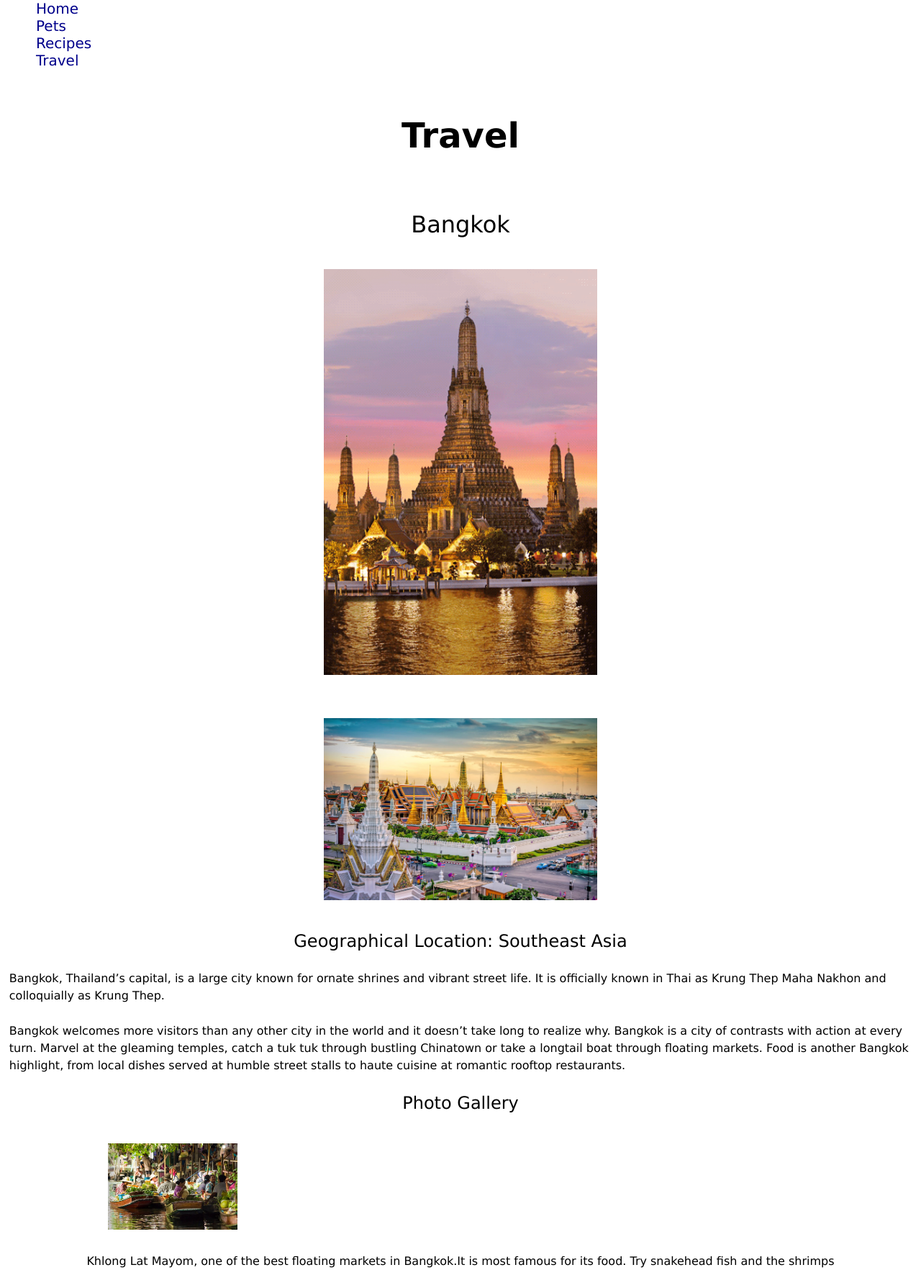
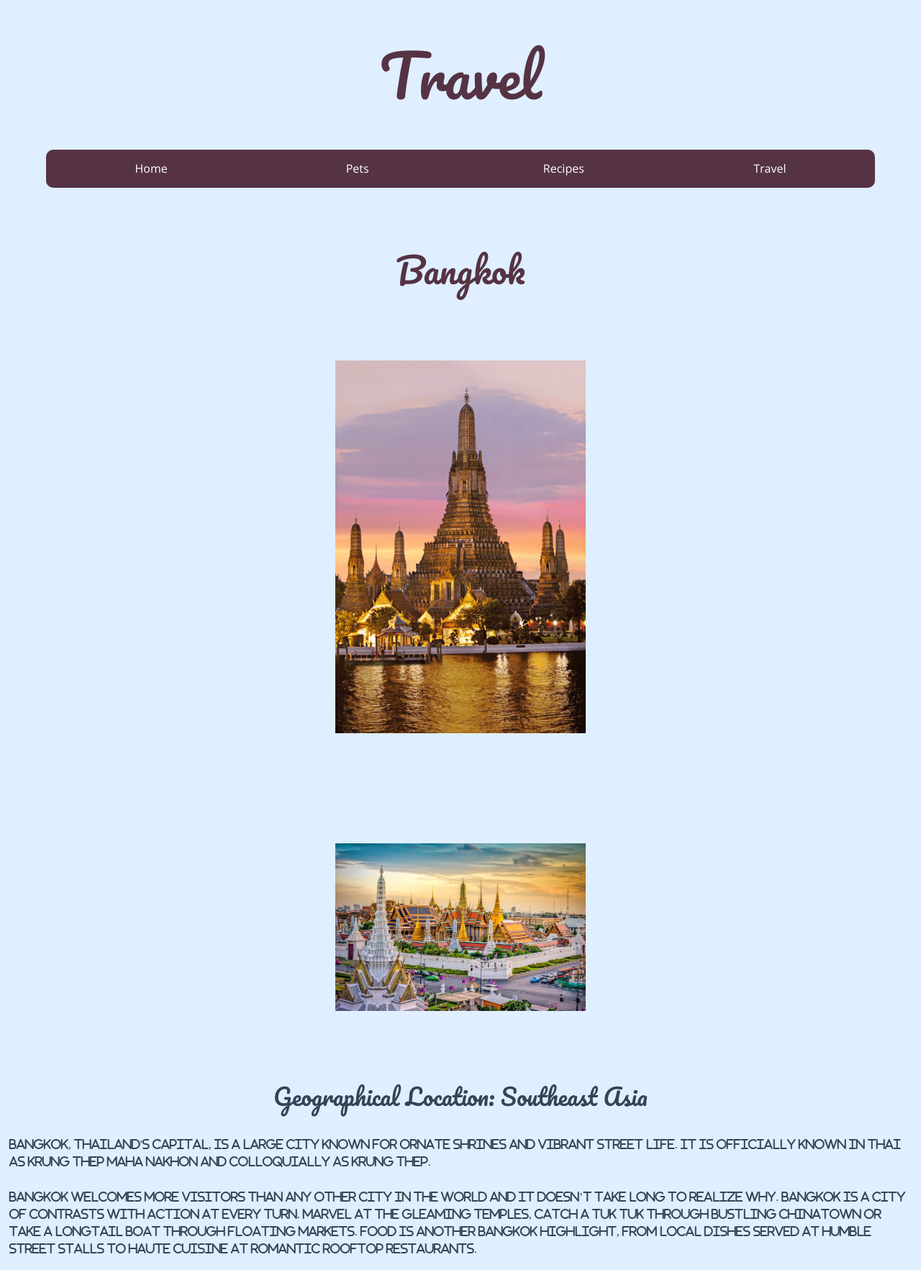
Before and after one commit to RaymoneXTY/ccp_mobile_w24, a plain HTML site: page travel.html in a window 1280 px wide. Shown: the top 1765 px of the page at 72% size. Drawn offline with nearby package versions, Linux system fonts and the light colour scheme.

Commit message:
Add files via upload

```diff
--- a/css/style.css
+++ b/css/style.css
@@ -1,18 +1,50 @@
-body {font-family: Verdana, Geneva, Tahoma, sans-serif;}
+@import url("https://fonts.googleapis.com/css2?family=Open+Sans:wght@400;700&family=Pacifico&display=swap");
+@font-face {
+    font-family: 'Font Awesome 5 Free';
+    font-style: normal;
+    font-weight: 900;
+    font-display: block;
+    src: url("https://amitsh.com/2020/styleStage/fontawesome/webfonts/fa-solid-900.eot");
+    src: url("https://amitsh.com/2020/styleStage/fontawesome/webfonts/fa-solid-900.eot?#iefix") format("embedded-opentype"), url("https://amitsh.com/2020/styleStage/fontawesome/webfonts/fa-solid-900.woff2") format("woff2"), url("https://amitsh.com/2020/styleStage/fontawesome/webfonts/fa-solid-900.woff") format("woff"), url("https://amitsh.com/2020/styleStage/fontawesome/webfonts/fa-solid-900.ttf") format("truetype"), url("https://amitsh.com/2020/styleStage/fontawesome/webfonts/fa-solid-900.svg#fontawesome") format("svg");
+}
 
-a {color: darkblue;
-    text-decoration: grey;}
+@font-face {
+    font-family: 'Font Awesome 5 Brands';
+    font-style: normal;
+    font-weight: 400;
+    font-display: block;
+    src: url("https://amitsh.com/2020/styleStage/fontawesome/webfonts/fa-brands-400.eot");
+    src: url("https://amitsh.com/2020/styleStage/fontawesome/webfonts/fa-brands-400.eot?#iefix") format("embedded-opentype"), url("https://amitsh.com/2020/styleStage/fontawesome/webfonts/fa-brands-400.woff2") format("woff2"), url("https://amitsh.com/2020/styleStage/fontawesome/webfonts/fa-brands-400.woff") format("woff"), url("https://amitsh.com/2020/styleStage/fontawesome/webfonts/fa-brands-400.ttf") format("truetype"), url("https://amitsh.com/2020/styleStage/fontawesome/webfonts/fa-brands-400.svg#fontawesome") format("svg");
+}
+:root {
+    --clr-white: #fff;
+    --clr-background: #dfefff;
+    --clr-light: #bcd;
+    --clr-mid: #534;
+    --clr-dark: #345;
+    --clr-black: #123;
+    }
 
-a:link {color: darkblue;
-    text-decoration: grey;}
-a:visited {color: purple;
-    text-decoration: grey;}
-a:hover {color: red;
-    text-decoration: grey;}
-a:active {color: red;
-    background-color: grey;
-    text-decoration: grey;
-    font-weight: bold;}
+body {
+    font-family: 'Open Sans', sans-serif;
+    background-color: var(--clr-background);
+    color: var(--clr-dark);
+    min-width: 320px;
+    }
+
+header > h1 {
+    font-family: 'Pacifico', cursive;
+    font-weight: normal;
+    text-align: center;
+    line-height: 1;
+    font-size: 500%;
+    margin: 5%;
+    }
+header > h1::first-line {
+        color: var(--clr-mid);
+        }
+
+/* set the skip to main content link */
 a.skip_to_main {position: absolute;
     left: -9999px;
     z-index: 999;
@@ -25,60 +57,97 @@ a.skip_to_main:focus {left: 50%;
   transform: translateX(-50%);
   opacity: 1;}
 
-h1 {font-family: Verdana, Geneva, Tahoma, sans-serif;
-    font-size: 300%;
+
+/* set the navigation bar */
+nav ul {display: grid;
+    grid-template-columns: repeat(4, 1fr);
+    grid-gap: 20px;
+    padding: 1%;
+    margin: 5%;
+    justify-content: center;
+    align-content: center;
+    justify-items: center;
+    align-items: center;
+    background-color: var(--clr-mid);
+    border-radius: 10px;
+    }
+ul li {font-size: 100%;
+    font-weight: normal;
     text-align: center;
-    font-weight: bold;
-    margin: 5%;}
+    color: var(--clr-white);
+    padding: 1%;
+    background-color: var(--clr-mid);
+    }
+
+a:link {color: var(--clr-white);}
+a:visited {color: lightgoldenrodyellow;}
+a:hover {color: var(--clr-light);
+    background-color: var(--clr-dark);}
+a:active {color: var(--clr-dark);
+    background-color: var(--clr-light);}
+
+/* set the link in the main content ares */
+a.source:link {color: var(--clr-mid);}
+a.source:visited {color: var(--clr-dark);}
+a.source:hover {color: var(--clr-light);
+    background-color: var(--clr-dark);}
+a.source:active {color: var(--clr-light);}
 
 
-h2 {font-family: Verdana, Geneva, Tahoma, sans-serif;
+h2 {font-family: 'Pacifico', cursive;
+    font-weight: normal;
+    text-align: center;
+    color: var(--clr-mid);
+    line-height: 1;
+    font-size: 300%;
+    margin: 2%;}
+h3 {font-family: 'Pacifico', cursive;
+    font-weight: normal;
+    text-align: center;
+    line-height: 1;
     font-size: 200%;
-    color: black;
-    margin: 1%;}
-h3 {font-family: Verdana, Geneva, Tahoma, sans-serif;
-        font-size: 150%;
-        color: black;
-        margin: 1%;}
+    margin: 2%;}
 
-p {line-height: 1.5;
+p {font-family: "Font Awesome 5 Free";
+    font-size: 100%;
+    line-height: 1.5;
     margin:1%;}
 
-img {padding: 10px;
-    margin: 20px;}
+img {display: block;
+    padding: 2%;
+    margin: 4%;}
 
-ul {margin-left: 50px;
-    font-size: 20px;
-    font-family: Verdana, Geneva, Tahoma, sans-serif;
-    }
-
-ol {margin-left: 50px;
-    font-size: 15px;
-    font-family: Verdana, Geneva, Tahoma, sans-serif;
-    list-style-type: lower-alpha;
-    }
-footer {font-family: 'Times New Roman', Times, serif;
-    font-size: 15px;
-    text-align: center;
-    margin: 20px;}
+video {display: block;
+    padding: 2%;
+    margin: 4%;}
 
 div {display: grid;
     grid-template-columns: 1fr;
     align-items: center;
     justify-items: center;}
 
+div ol {margin-left: 50px;
+    font-size: 100%;
+    font-family: "Font Awesome 5 Brands";
+    line-height: 1.5;
+    list-style-type: lower-alpha;
+    }
+footer {font-family: "Font Awesome 5 Brands";
+    font-size: 5%;
+    text-align: center;
+    margin: 10%;}
+
+
 
 /* set the grid layout for the pets gallery */
 .pet_gallery {display: grid;
     grid-template-columns: repeat(4, 1fr);
-    grid-gap: 20px;
+    grid-gap: 2%;
     border: 2px dashed darkblue;
-    margin: 5px;
+    margin: 2%;
     align-items: center;
     justify-items: center;}
-@media (max-width: 600px) {
-    .pet_gallery {grid-template-columns: repeat(2, 1fr);}
-}
+
 
 .pet_gallery * {width: 100%;
     height: 100%;
@@ -87,12 +156,28 @@ div {display: grid;
 /* set the grid layout for the recipes gallery */
 .recipe_gallery {display: grid;
     grid-template-columns: repeat(3, 1fr);
-    grid-gap: 20px;
+    grid-gap: 2%;
     border: 2px dashed darkblue;
-    margin: 5px;
+    margin: 2%;
     align-items: center;
     justify-items: center;}
 
 .recipe_gallery * {width: 100%;
     height: 100%;
     object-fit: cover;}
+
+.travel_gallery {display: grid;
+    grid-template-columns: 1fr;
+    grid-gap: 1%;
+    border: 2px dashed darkblue;
+    margin: 2%;
+    padding: 1%;
+    align-content: center;
+    justify-content: center;
+    align-items: center;
+    justify-items: left;}
+.travel_gallery * {max-width: 100%;
+    object-fit:cover;}
+figure {display: block;
+    padding: 2%;}
+figcaption {font-family: "Font Awesome 5 Free";}
--- a/travel.html
+++ b/travel.html
@@ -9,6 +9,7 @@
 </head>
 <body>
     <header>
+    <h1>Travel</h1>
     <nav>
         <a class="skip_to_main" href=#main>Skip to Main Content</a>
         <ul>
@@ -18,7 +19,6 @@
             <li><a href = "travel.html">Travel</a></li>
         </ul>
         </nav>
-    <h1>Travel</h1>
     </header>
     <main id="main">
         <div>
@@ -26,9 +26,10 @@
             <img class="intro" src="images/travel_images/bangkok_gif.gif" width = "400" alt="Bangkok">
             <img class="intro" src="images/travel_images/bangkok-nongif.jpeg " width = "400" alt="Bangkok">
             <h3>Geographical Location: Southeast Asia</h3>
-            <p>Bangkok, Thailand’s capital, is a large city known for ornate shrines and vibrant street life. It is officially known in Thai as Krung Thep Maha Nakhon and colloquially as Krung Thep.</p>
+            <p>Bangkok, Thailand's capital, is a large city known for ornate shrines and vibrant street life. It is officially known in Thai as Krung Thep Maha Nakhon and colloquially as Krung Thep.</p>
             <p>Bangkok welcomes more visitors than any other city in the world and it doesn’t take long to realize why. Bangkok is a city of contrasts with action at every turn. Marvel at the gleaming temples, catch a tuk tuk through bustling Chinatown or take a longtail boat through floating markets. Food is another Bangkok highlight, from local dishes served at humble street stalls to haute cuisine at romantic rooftop restaurants.</p>
             <h3>Photo Gallery</h3>
+            <div class="travel_gallery">
                 <figure>
                     <img src="images/travel_images/khlong_lat_mayom.jpeg" width ="200" alt = "Khlong Lat Mayom water market">
                     <figcaption>Khlong Lat Mayom, one of the best floating markets in Bangkok.It is most famous for its food. Try snakehead fish and the shrimps</figcaption>
@@ -46,6 +47,7 @@
                     <figcaption>Wat Arun is one of the most popular and well-known places of worship. Famous for its iridescent glow when first light hits its porcelain finish at dawn, it also resembles an ancient city at first glance</figcaption>
                 </figure>
             </div>
+        </div>
 
             <!-- Jackie Wolf -->
 
@@ -59,6 +61,7 @@
             <p>Los Angeles is a sprawling Southern California city and the center of the nation's film and television industry. Near its iconic Hollywood sign, studios such as Paramount Pictures, Universal and Warner Brothers offer behind-the-scenes tours. On Hollywood Boulevard, TCL Chinese Theatre displays celebrities' hand- and footprints, the Walk of Fame honors thousands of luminaries and vendors sell maps to stars' homes.</p>
             <p>Los Angeles is famous for its idyllic, warm climate. Temperatures are high but pleasant all year round while rainfall is uncommon and mainly limited to the winter months.</p>
             <h3>Photo Gallery</h3>
+            <div class="travel_gallery">
                 <figure>
                     <img src="images/travel_images/downtown_la.jpeg" width ="200" alt = "downtown LA">
                     <figcaption>Downtown Los Angeles</figcaption>
@@ -76,6 +79,7 @@
                     <figcaption>View of Houses on a Hill on Highland Ave, Los Angeles, California, USA</figcaption>
             </figure>
             </div>
+        </div>
 
         <br>
         <br>
@@ -87,6 +91,7 @@
             <p>Rome is one of the oldest metropolitan areas in the world. With a history dating back to 700 BC with the birth of the Roman Empire, the city has maintained its status as a cultural and historical hub of Europe. The city is peppered with ancient monuments, statues, and piazzas from different eras of history. The most famous location, the Colosseum, is touted as one of the seven modern wonders of the world. Rome houses several world famous museums, such as the Borghese and the Vatican Museum. It is also the only city in the world to encompass a recognized country, Vatican City.</p>
             <p>Rome is also a great location for food, wine, and leisure. At the heart of Italy, Rome is a central gathering place for a diverse array of Italian cuisine; Neapolitan Pizza from the south, Tuscan wine, and truffle from the north. Rome's most famous dish is carbonara. Beyond the food, Rome has a vibrant nightlife. The Trastevere neighborhood has plenty of bars and clubs for patrons and, just over the river, Centro's shopping district is always bustling.</p>
             <h3>Photo Gallery</h3>
+            <div class="travel_gallery">
                 <figure>
                     <img src="images/travel_images/trevi-fountain-rome.jpg" width ="200" alt = "marble fountain with several roman statues">
                     <figcaption>A decorated marble fountain with several roman statues dancing</figcaption>
@@ -108,9 +113,7 @@
                     <figcaption>An ornate marble building with bronze statues of angels and chariots, and the Italian flag on either side</figcaption>
                 </figure>
             </div>
-        <div></div>
-        <div></div>
-        <div></div>
+        </div>
     </main>
     <br>
     <footer>
```
Also changed, not shown: index.html (+7 -4 lines), pets.html (+1 -1 lines), recipes.html (+2 -2 lines). Lines whose indentation alone changed are shown as unchanged.
